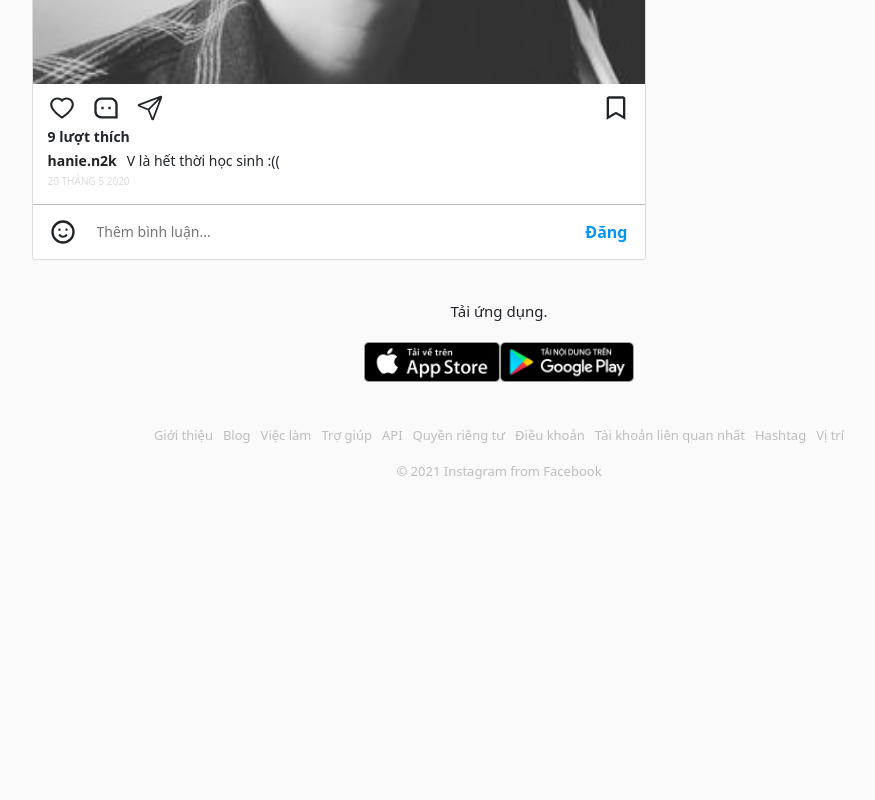
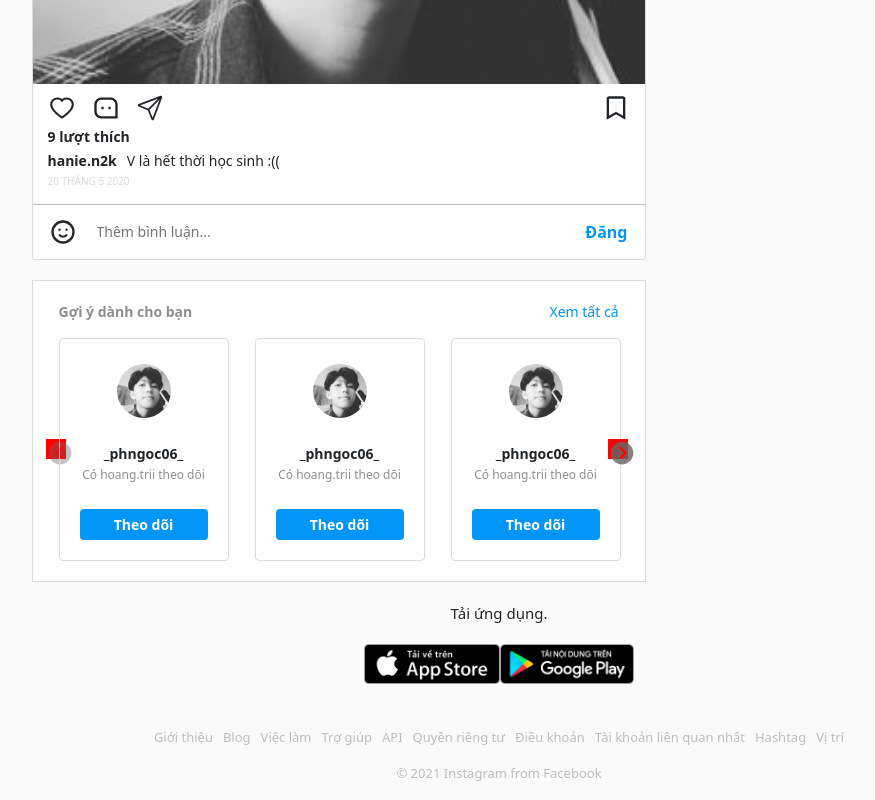
Before and after one commit to nguyenhieunghia2001/Instagram-client, a React (Create React App) app: page / in a window 1280 px wide. Shown: the part 820-1620 px from the top of the page, without its empty margins (141-1016 px from the left). Before the commit the page ends 1318 px from the top, so only its background shows below. Built offline with nearby package versions, Linux system fonts and the light colour scheme.

Commit message:
slice recommended people

```diff
--- a/package.json
+++ b/package.json
@@ -13,7 +13,9 @@
     "react-icons": "^4.2.0",
     "react-router-dom": "^5.3.0",
     "react-scripts": "4.0.3",
+    "react-slick": "^0.28.1",
     "reactstrap": "^8.10.0",
+    "slick-carousel": "^1.8.1",
     "web-vitals": "^1.1.2"
   },
   "scripts": {
--- a/src/Components/common/Modal/Modal.js
+++ b/src/Components/common/Modal/Modal.js
@@ -20,7 +20,7 @@ const Modal = ({ children, width = 400, isShowing, hide }) => {
       // Unbind the event listener on clean up
       document.removeEventListener("mousedown", handleClickOutside);
     };
-  }, [wrapperRef]);
+  }, [wrapperRef, hide, isShowing]);
   return (
     <div className="modal-custom">
       <div className="wrapper" style={{ width: width }} ref={wrapperRef}>
--- /dev/null
+++ b/src/Components/common/Recommended/RecommendedCard.js
@@ -0,0 +1,76 @@
+import React from "react";
+import Slider from "react-slick";
+import { Link } from "react-router-dom";
+import RecommendedCardItem from "./RecommendedCardItem";
+import {
+  IoIosArrowDroprightCircle,
+  IoIosArrowDropleftCircle,
+} from "react-icons/io";
+
+function SampleNextArrow(props) {
+  const { className, style, onClick } = props;
+  return (
+    <div
+      className={className}
+      style={{ ...style, display: "block", background: "red", left: "96%" }}
+      onClick={onClick}
+    >
+      <div className="icon">
+        <IoIosArrowDroprightCircle />
+      </div>
+    </div>
+  );
+}
+
+function SamplePrevArrow(props) {
+  const { className, style, onClick } = props;
+  return (
+    <div
+      className={className}
+      style={{ ...style, display: "block", background: "red", left: "0" }}
+      onClick={onClick}
+    >
+      <div className="icon">
+        <IoIosArrowDropleftCircle />
+      </div>
+    </div>
+  );
+}
+const RecommendedCart = () => {
+  const settings = {
+    dots: false,
+    infinite: false,
+    speed: 500,
+    slidesToScroll: 3,
+    slidesToShow: 3,
+    nextArrow: <SampleNextArrow />,
+    prevArrow: <SamplePrevArrow />,
+  };
+  return (
+    <div className="recommended__tyleCard-list">
+      <div className="header">
+        <p>Gợi ý dành cho bạn</p>
+        <Link to=""> Xem tất cả</Link>
+      </div>
+      <Slider {...settings}>
+        <div>
+          <RecommendedCardItem />
+        </div>
+        <div>
+          <RecommendedCardItem />
+        </div>
+        <div>
+          <RecommendedCardItem />
+        </div>
+        <div>
+          <RecommendedCardItem />
+        </div>
+        <div>
+          <RecommendedCardItem />
+        </div>
+      </Slider>
+    </div>
+  );
+};
+
+export default RecommendedCart;
--- /dev/null
+++ b/src/Components/common/Recommended/RecommendedCardItem.js
@@ -0,0 +1,19 @@
+import React from "react";
+import AvatarImg from '../../../assets/images/avatar.jpg'
+
+const RecommendedCardItem = () => {
+  return (
+    <div className="recommended__tyleCard-item">
+      <div className="wrapper">
+        <div className="avatar">
+          <img src={AvatarImg} alt="avatar" />
+        </div>
+        <p className="name">_phngoc06_</p>
+        <span className="follow">Có hoang.trii theo dõi</span>
+        <button className="btn btn-recommended--card">Theo dõi</button>
+      </div>
+    </div>
+  );
+};
+
+export default RecommendedCardItem;
--- a/src/Components/common/Recommended/RecommendedItem.js
+++ b/src/Components/common/Recommended/RecommendedItem.js
@@ -1,20 +1,17 @@
 import React from "react";
 import { Link } from "react-router-dom";
 import AvatarImg from "../../../assets/images/avatar.jpg";
-import useShow from "../../../hooks/useShow";
 import "./style.scss";
 
 const RecommendedTyleListItem = ({ size = 32, button }) => {
-  const { isShowing, toggle } = useShow();
-  console.log(isShowing);
   const btnText = (
     <button className="btn btn-changeaccount btn-changeaccount--text">
-      Chuyển
+      {button.text}
     </button>
   );
   const btnButton = (
     <button className="btn btn-changeaccount btn-changeaccount--button">
-      Chuyển
+      {button.text}
     </button>
   );
 
@@ -24,8 +21,8 @@ const RecommendedTyleListItem = ({ size = 32, button }) => {
         <img src={AvatarImg} alt="my avatar" width={size} height={size} />
       </Link>
       <div className="sortinfo">
-          <Link to="" className="sortinfo__name">
-            nghiadx2001
+        <Link to="">
+          <span className="friend-name">nghiadx2001</span>
         </Link>
         <div>Nguyễn Hiếu nghĩa</div>
       </div>
--- a/src/Components/common/Recommended/style.scss
+++ b/src/Components/common/Recommended/style.scss
@@ -1,5 +1,6 @@
 @import "../../../assets/variable.scss";
-.recommended__tyleList {
+.recommended {
+  &__tyleList {
     display: flex;
     align-items: center;
     .img-box {
@@ -12,11 +13,8 @@
     .sortinfo {
       display: flex;
       flex-direction: column;
-    &__name {
-      font-size: 14px;
+      a {
         text-decoration: none;
-      color: $color-black;
-      font-weight: 600;
       }
       div {
         font-size: 12px;
@@ -38,3 +36,82 @@
       }
     }
   }
+
+  &__tyleCard {
+    &-list {
+      padding: 20px 13px;
+      background-color: $color-white;
+      border: 1px solid $color-gray;
+      .header {
+        display: flex;
+        justify-content: space-between;
+        font-size: 14px;
+        margin: 0 13px;
+        p {
+          color: $color-font-1;
+          font-weight: 600;
+        }
+        a {
+          text-decoration: none;
+          color: $color-primary;
+        }
+      }
+      .slick-prev,
+      .slick-next {
+        &::before {
+          content: "" !important;
+        }
+        .icon {
+          svg {
+            font-size: 28px;
+            color: #666666cf;
+          }
+        }
+      }
+      .slick-disabled {
+        .icon {
+          svg {
+            opacity: 0.5;
+          }
+        }
+      }
+    }
+    &-item {
+      .wrapper {
+        display: flex;
+        flex-direction: column;
+        align-items: center;
+        border: 1px solid $color-gray;
+        border-radius: 4px;
+        padding: 20px;
+        margin: 0 13px;
+        .avatar {
+          margin: 5px 0 25px;
+          img {
+            width: 54px;
+            height: 54px;
+            border-radius: 50%;
+          }
+        }
+        .name {
+          font-size: 14px;
+          font-weight: 600;
+          margin: 0;
+        }
+        .follow {
+          font-size: 12px;
+          color: $color-font-1;
+          margin: 2px 0 25px 0;
+        }
+        .btn-recommended--card {
+          width: 100%;
+          background-color: $color-primary;
+          color: $color-white;
+          font-weight: 600;
+          font-size: 14px;
+          padding: 4px 0;
+        }
+      }
+    }
+  }
+}
--- a/src/Pages/Home/HomePage.js
+++ b/src/Pages/Home/HomePage.js
@@ -6,13 +6,15 @@ import RecommendedTyleListItem from "../../Components/common/Recommended/Recomme
 import { Link } from "react-router-dom";
 import RecommendedListTyleList from "../../Components/Home/RecommendedList";
 import Story from "../../Components/Home/Story";
+import RecommendedCart from "../../Components/common/Recommended/RecommendedCard";
 
 const HomePage = () => {
   return (
     <div className="homepage">
       <div className="left">
-      <Story />
+        <Story />
         <CardItem />
+        <RecommendedCart />
       </div>
       <div className="right">
         <div className="myaccount">
--- a/src/index.js
+++ b/src/index.js
@@ -4,6 +4,8 @@ import './index.css';
 import App from './App/App';
 import reportWebVitals from './reportWebVitals';
 import 'bootstrap/dist/css/bootstrap.css';
+import "slick-carousel/slick/slick.css";
+import "slick-carousel/slick/slick-theme.css";
 
 ReactDOM.render(
   <React.StrictMode>
```
Also changed, not shown: 1 other file (tests, documents, lock files or other folders). Lines whose indentation alone changed are shown as unchanged.
